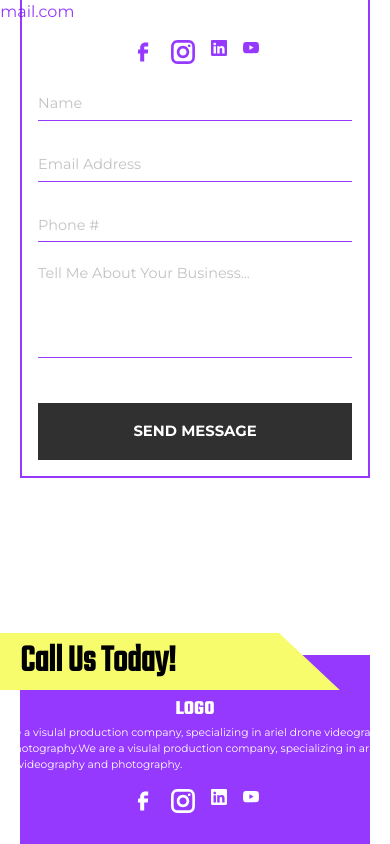
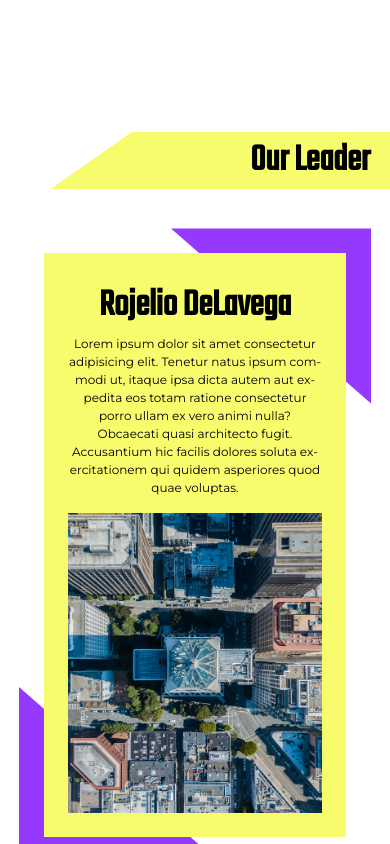
Before and after one commit to ChristianWare/templateOne, a Next.js app: page /about in a window 390 px wide. Shown: the part 1156-2000 px from the top of the page. Built offline with nearby package versions, Linux system fonts and the light colour scheme.

Commit message:
About section team completed

```diff
--- a/pages/about.js
+++ b/pages/about.js
@@ -1,6 +1,9 @@
-import styles from '../styles/about.module.css'
-import PageIntro from '../src/comps/PageIntro';
+import styles from "../styles/about.module.css";
+import PageIntro from "../src/comps/PageIntro";
 import BG from "../public/images/bg.jpg";
+import IndvService from "../src/comps/IndvService";
+import SectionHeader from "../src/comps/SectionHeader";
+import Image from "next/image";
 
 function about() {
   return (
@@ -10,8 +13,80 @@ function about() {
         heading='About Page'
         copy='Want to learn more about who we are? Our About page will introduce you to our leader and our wonderful team. Call us today!'
       />
+      <div className={styles.content}>
+        <IndvService text='our Mission' heading='Deliver Greatness' />
+        <SectionHeader text='Our Leader' side='right' />
+        <div className={styles.leaderContainer}>
+          <div className={styles.leaderInfo}>
+            <div className={styles.top}>
+              <h2 className={styles.heading}>Rojelio DeLavega</h2>
+              <p className={styles.copy} lang='en'>
+                Lorem ipsum dolor sit amet consectetur adipisicing elit. Tenetur
+                natus ipsum commodi ut, itaque ipsa dicta autem aut expedita eos
+                totam ratione consectetur porro ullam ex vero animi nulla?
+                Obcaecati quasi architecto fugit. Accusantium hic facilis
+                dolores soluta exercitationem qui quidem asperiores quod quae
+                voluptas.
+              </p>
+            </div>
+            <div className={styles.imgContainer}>
+              <Image src={BG} layout='fill' objectFit='cover' />
+            </div>
+          </div>
+        </div>
+        <SectionHeader text='Our Team' side='left' />
+        <div className={styles.team}>
+          <div className={styles.ee}>
+            <div className={styles.eeImageContainer}>
+              <Image src={BG} width='100' height='100' className={styles.img} />
+            </div>
+            <h3>John Smith</h3>
+            <p>
+              Lorem ipsum dolor sit, amet consectetur adipisicing elit. Possimus
+              adipisci porro, maiores dolorem voluptates dignissimos ipsam
+              mollitia.
+            </p>
+          </div>
+          <div className={styles.ee}>
+            <div className={styles.eeImageContainer}>
+              <Image src={BG} width='100' height='100' className={styles.img} />
+            </div>
+            <h3>John Smith</h3>
+            <p>
+              Lorem ipsum dolor sit, amet consectetur adipisicing elit. Possimus
+              adipisci porro, maiores dolorem voluptates dignissimos ipsam
+              mollitia.
+            </p>
+          </div>
+          <div className={styles.ee}>
+            <div className={styles.eeImageContainer}>
+              <Image src={BG} width='100' height='100' className={styles.img} />
+            </div>
+            <h3>John Smith</h3>
+            <p>
+              Lorem ipsum dolor sit, amet consectetur adipisicing elit. Possimus
+              adipisci porro, maiores dolorem voluptates dignissimos ipsam
+              mollitia.
+            </p>
+          </div>
+          <div className={styles.ee}>
+            <div className={styles.eeImageContainer}>
+              <Image src={BG} width='100' height='100' className={styles.img} />
+            </div>
+            <h3>John Smith</h3>
+            <p>
+              Lorem ipsum dolor sit, amet consectetur adipisicing elit. Possimus
+              adipisci porro, maiores dolorem voluptates dignissimos ipsam
+              mollitia.
+            </p>
+          </div>
+        </div>
+        <SectionHeader text="FAQ's" side='right' />
+      </div>
     </section>
   );
 }
 
 export default about;
+
+/* <IndvService text='our Mission' heading='Deliver Greatness' direction='reverse' side='right' /> */
--- a/src/comps/IndvService.js
+++ b/src/comps/IndvService.js
@@ -4,13 +4,13 @@ import Button from './utils/Button';
 import Image from 'next/image'
 import img1 from '../../public/images/bg.jpg'
 
-function IndvService({ text, side }) {
+function IndvService({ text, side, direction='normal', heading }) {
     return (
       <section className={styles.aboutSectionContainer}>
         <SectionHeader text={text} side={side} />
-        <div className={styles.bottom}>
+        <div className={styles[direction]}>
           <div className={styles.bottomLeft}>
-            <h3>Service 1 Description</h3>
+            <h3>{heading}</h3>
             <p lang='en'>
               We are a visulal production company, specializing in ariel drone
               videography and photography. We are a visulal production company,
--- a/src/comps/IndvService.module.css
+++ b/src/comps/IndvService.module.css
@@ -27,9 +27,18 @@
     font-family: "TekoRegular";
 }
 
-.bottom {
+.normal {
     padding: 5rem;
     display: flex;
+    align-items: flex-start;
+    justify-content: center;
+    gap: 3rem;
+}
+
+.reverse {
+    padding: 5rem;
+    display: flex;
+    flex-direction: row-reverse;
     align-items: flex-start;
     justify-content: center;
     gap: 3rem;
@@ -91,7 +100,7 @@
 }
 
 @media screen and (max-width: 768px) {
-    .bottom {
+    .normal, .reverse {
         flex-direction: column;
         align-items: center;
     }
@@ -106,7 +115,7 @@
 }
 
 @media screen and (max-width: 630px) {
-    .bottom {
+    .normal, .reverse {
         padding: 2rem;
     }
 
--- a/src/comps/Services.module.css
+++ b/src/comps/Services.module.css
@@ -1,9 +1,5 @@
-/* .servicesContainer {
-    margin-bottom: 15rem;
-} */
-
 .servicesBoxes {
-    padding: 0rem calc(10vw - 5rem);
+    /* padding: 0rem calc(10vw - 5rem); */
     display: flex;
     align-items: flex-start;
     justify-content: center;
--- a/styles/about.module.css
+++ b/styles/about.module.css
@@ -0,0 +1,169 @@
+.content {
+  margin-bottom: 15rem;
+}
+
+.leaderContainer {
+    margin-bottom: 15rem;
+    padding: 5rem 10rem;
+    position: relative;
+    z-index: 2;
+}
+
+.leaderInfo {
+    padding: 5rem;
+    display: flex;
+    flex-direction: column;
+    gap: 2rem;
+    background-color: var(--accent2);
+    margin-top: 5rem;
+    position: relative;
+    /* z-index: 1; */
+}
+
+.leaderInfo::after {
+    content: '';
+    z-index: -1;
+    position: absolute;
+    bottom: -25px;
+    left: -25px;
+    width: 250px;
+    height: 50%;
+    clip-path: polygon(0 0, 0% 100%, 100% 100%);
+    background-color: var(--accent5);
+}
+
+.leaderInfo::before {
+    content: '';
+    z-index: -1;
+    position: absolute;
+    top: -25px;
+    right: -25px;
+    width: 250px;
+    height: 50%;
+    clip-path: polygon(100% 0, 0 0, 100% 100%);
+    background-color: var(--accent5);
+}
+
+.top {
+    display: flex;
+    flex-direction: column;
+    align-items: center;
+    justify-content: center;
+}
+
+.heading {
+    font-family: "TekoRegular";
+    text-align: center;
+}
+
+.copy {
+    font-size: 1.5rem;
+    width: 80%;
+    text-align: center;
+    hyphens: auto;
+}
+
+.imgContainer {
+    position: relative;
+    height: 300px;
+}
+
+.team {
+    padding: 5rem;
+    background-color: var(--accent1);
+    margin-top: 3rem;
+    display: flex;
+    align-items: flex-start;
+    justify-content: center;
+    gap: 2rem;
+    margin-bottom: 15rem;
+}
+
+.ee {
+    display: flex;
+    flex-direction: column;
+    align-items: center;
+}
+
+.eeImageContainer {
+    width: 100px;
+    height: 100px;
+    border: 2px solid var(--accent2);
+    border-radius: 50%;
+    position: relative;
+}
+
+.img {
+    border-radius: 50%;
+}
+
+.ee h3 {
+    font-family: "TekoRegular";
+    color: var(--accent2)
+}
+
+.ee p {
+    font-size: 1.5rem;
+    color: var(--accent4);
+}
+
+@media screen and (max-width: 868px) {
+    .team {
+        display: grid;
+        grid-template-columns: repeat(2, 1fr);
+    }
+}
+
+@media screen and (max-width: 768px) {
+    .leaderContainer {
+        padding: 5rem;
+    }
+}
+
+@media screen and (max-width: 480px) {
+    .leaderContainer {
+        padding: 3rem;
+    }
+
+    .leaderInfo {
+        padding: 3rem;
+    }
+
+    .leaderInfo::after {
+    content: '';
+    z-index: -1;
+    position: absolute;
+    bottom: -25px;
+    left: -25px;
+    width: 200px;
+    height: 30%;
+    clip-path: polygon(0 0, 0% 100%, 100% 100%);
+    background-color: var(--accent5);
+}
+
+    .leaderInfo::before {
+        content: '';
+        z-index: -1;
+        position: absolute;
+        top: -25px;
+        right: -25px;
+        width: 200px;
+        height: 30%;
+        clip-path: polygon(100% 0, 0 0, 100% 100%);
+        background-color: var(--accent5);
+    }
+
+    .copy {
+        width: 100%;
+    }
+
+    .team {
+        display: grid;
+        grid-template-columns: repeat(1, 1fr);
+        padding: 3rem;
+    }
+
+    .ee p {
+        text-align: center;
+    }
+}
```
